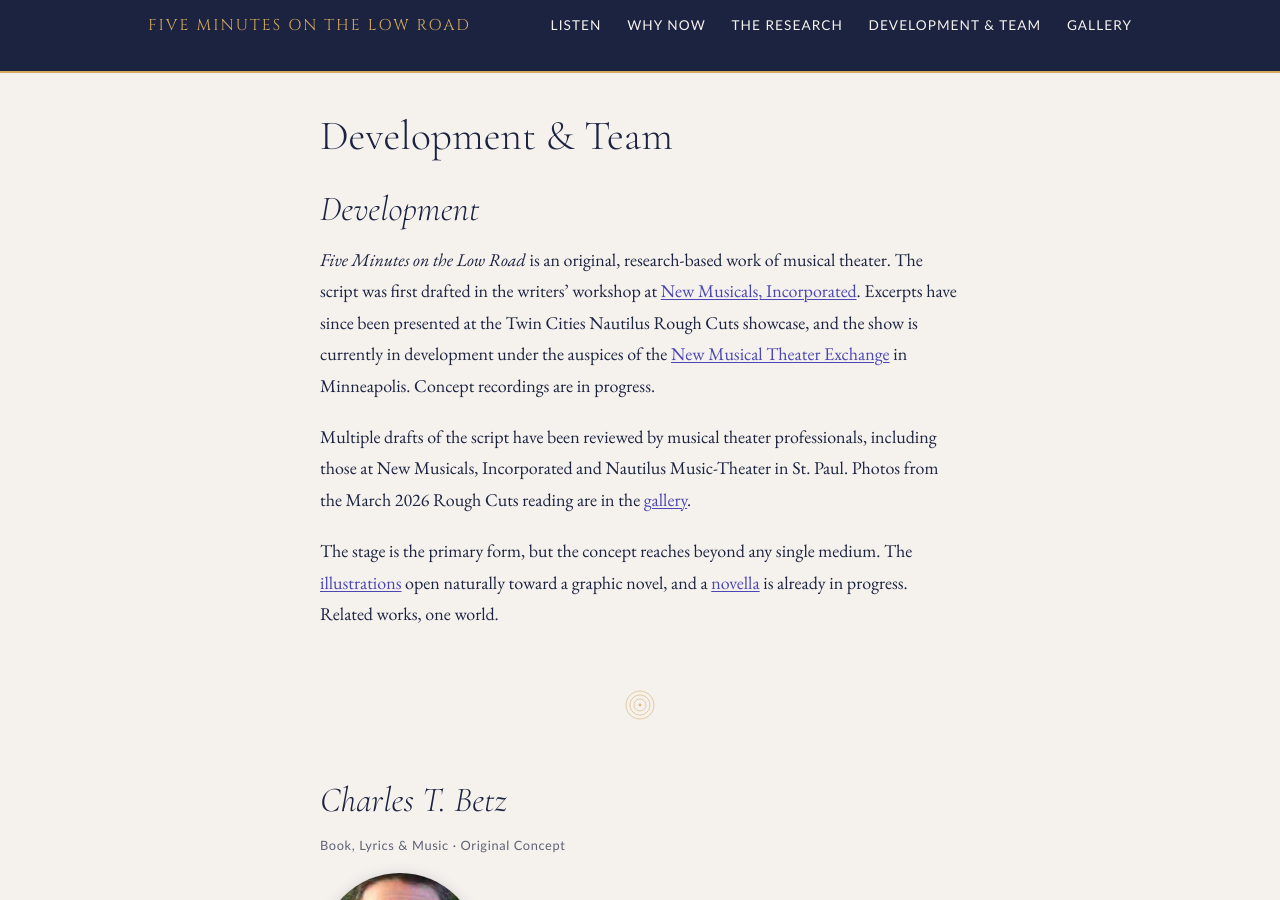
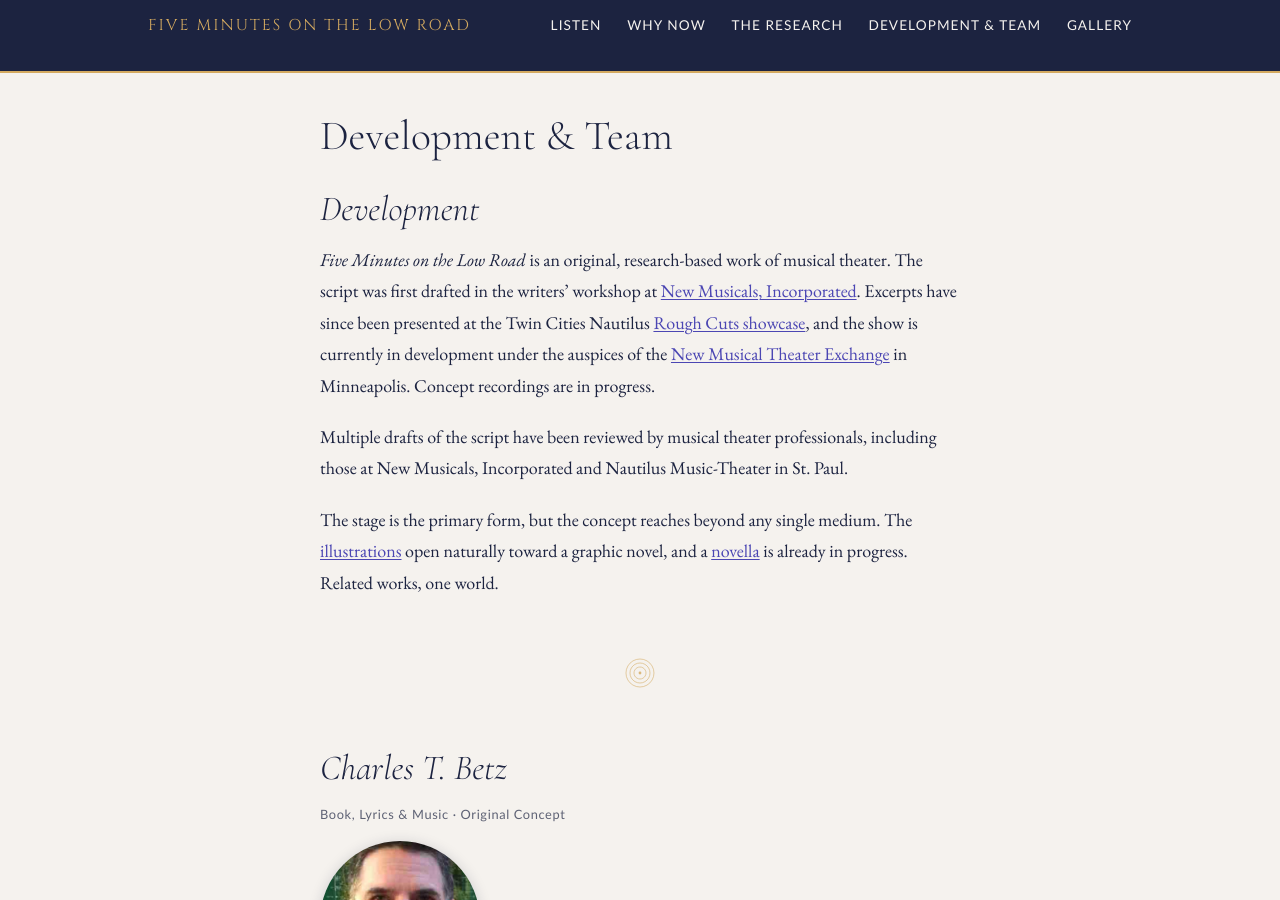
Before and after one commit to CharlesTBetz/5mlowroad, a Jekyll site: the page built from team.md, in a window 1280 px wide and 900 px high. Built offline with Jekyll 4.4.1, drawn with Linux system fonts in a browser that asks for light colours.

Commit message:
Development: link "Rough Cuts showcase" to gallery anchor
Add id="rough-cuts" to the gallery's Rough Cuts section, link the phrase to it,
and drop the now-redundant "photos are in the gallery" sentence.

Co-Authored-By: Claude Opus 4.8 (1M context) <noreply@anthropic.com>
Claude-Session: https://claude.ai/code/session_015cRxXaB5iadv9MAFDv9jfY

```diff
--- a/gallery.md
+++ b/gallery.md
@@ -46,7 +46,7 @@ permalink: /gallery/
 
 <p class="gallery-attribution">All illustrations &copy; <a href="https://lukeoart.carrd.co">Luke O'Leary</a>. Used with permission.</p>
 
-<section class="section">
+<section class="section" id="rough-cuts">
   <h2 class="section-heading">Rough Cuts at Nautilus Music-Theater, March 2026</h2>
 
   <div class="gallery-grid">
--- a/team.md
+++ b/team.md
@@ -7,9 +7,9 @@ permalink: /team/
 
 ## Development
 
-*Five Minutes on the Low Road* is an original, research-based work of musical theater. The script was first drafted in the writers' workshop at [New Musicals, Incorporated](https://www.nmi.org). Excerpts have since been presented at the Twin Cities Nautilus Rough Cuts showcase, and the show is currently in development under the auspices of the [New Musical Theater Exchange](https://www.nmte.org) in Minneapolis. Concept recordings are in progress.
+*Five Minutes on the Low Road* is an original, research-based work of musical theater. The script was first drafted in the writers' workshop at [New Musicals, Incorporated](https://www.nmi.org). Excerpts have since been presented at the Twin Cities Nautilus [Rough Cuts showcase]({{ '/gallery/' | relative_url }}#rough-cuts), and the show is currently in development under the auspices of the [New Musical Theater Exchange](https://www.nmte.org) in Minneapolis. Concept recordings are in progress.
 
-Multiple drafts of the script have been reviewed by musical theater professionals, including those at New Musicals, Incorporated and Nautilus Music-Theater in St. Paul. Photos from the March 2026 Rough Cuts reading are in the [gallery]({{ '/gallery/' | relative_url }}).
+Multiple drafts of the script have been reviewed by musical theater professionals, including those at New Musicals, Incorporated and Nautilus Music-Theater in St. Paul.
 
 The stage is the primary form, but the concept reaches beyond any single medium. The [illustrations]({{ '/gallery/' | relative_url }}) open naturally toward a graphic novel, and a [novella]({{ '/assets/downloads/5min-brochure-2608.pdf' | relative_url }}) is already in progress. Related works, one world.
 
```
